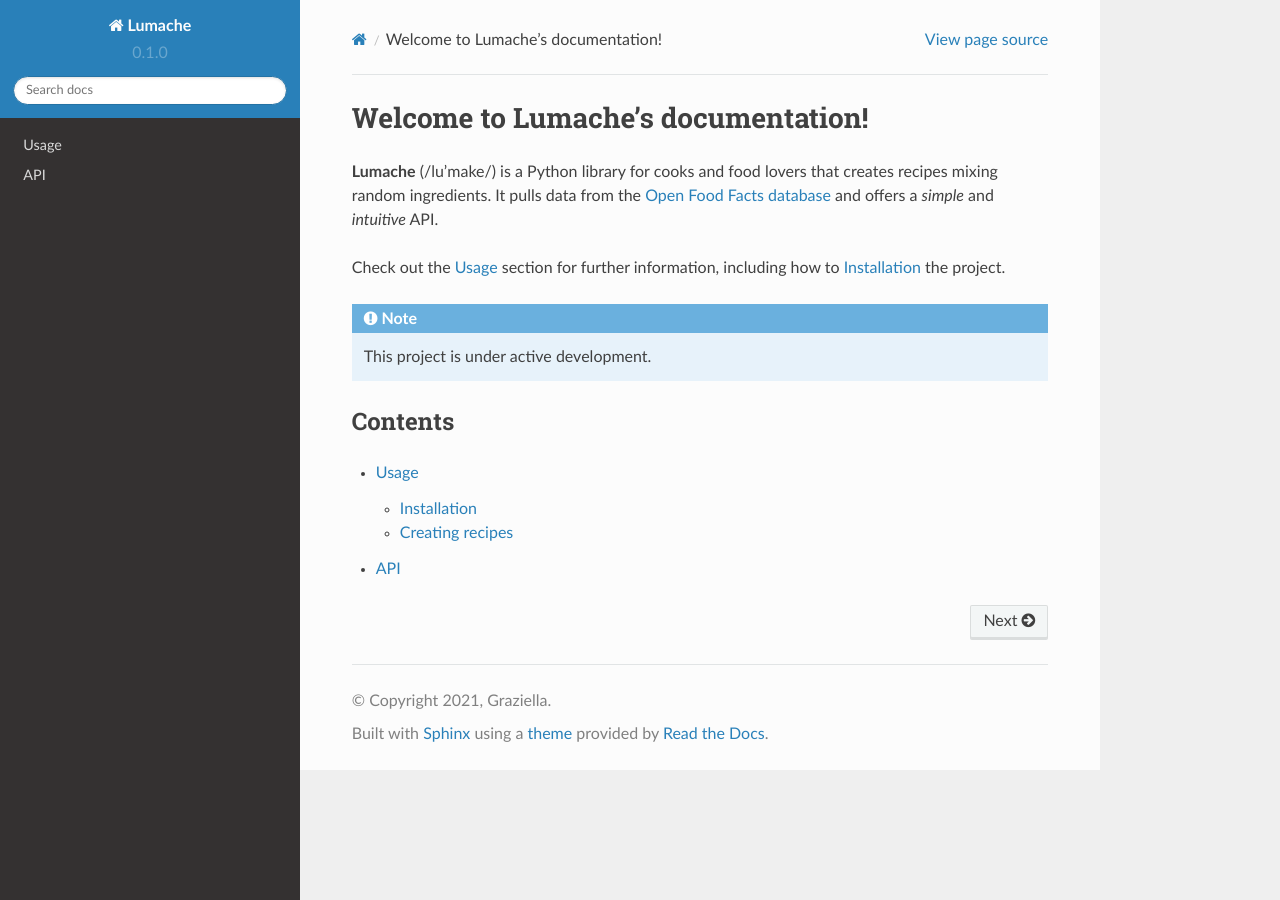
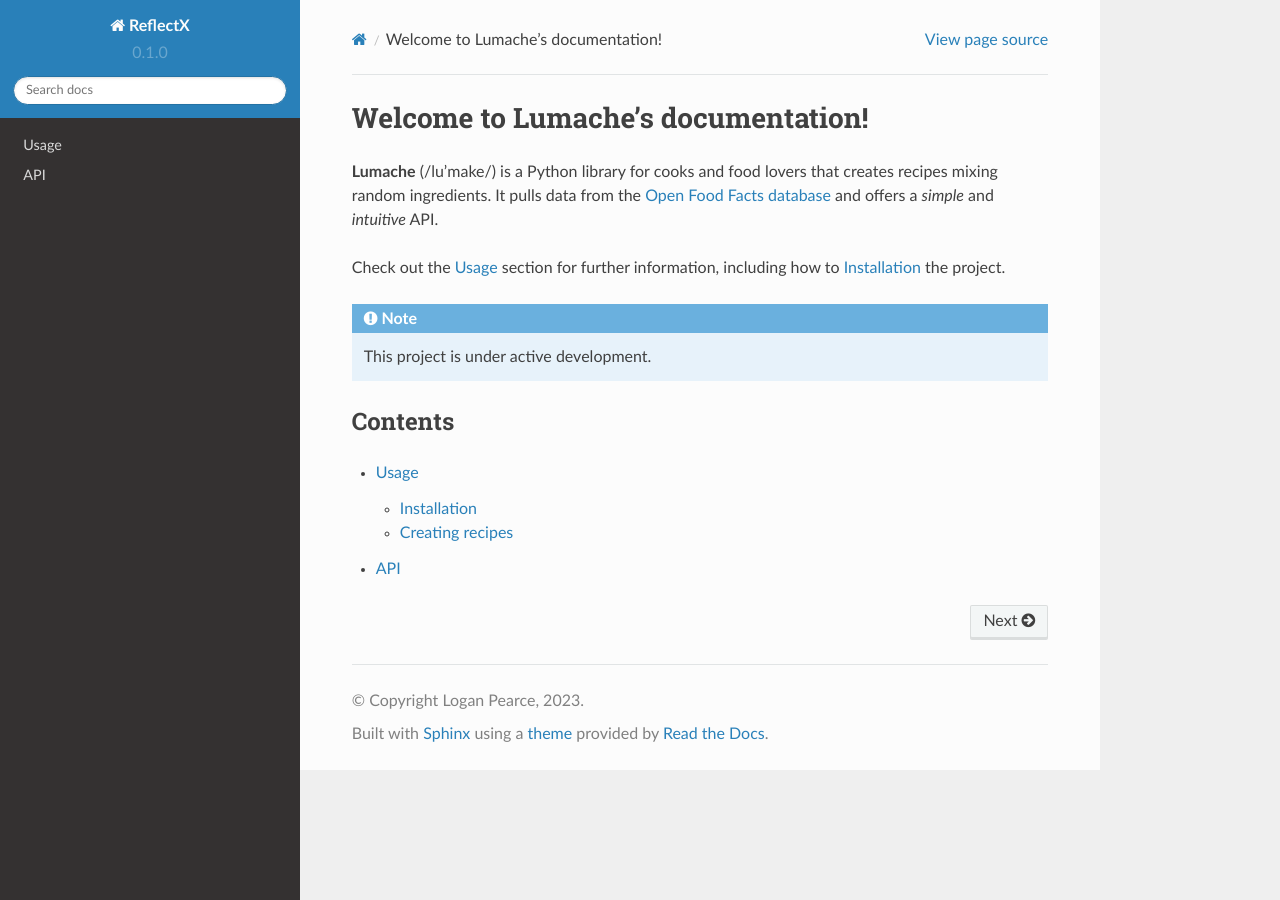
Before and after one commit to logan-pearce/ReflectX, a Sphinx documentation site: the page built from docs/source/index.rst, in a window 1280 px wide. Built offline with Sphinx 7.4.7 and the Read the Docs theme 2.0.0, drawn with Linux system fonts in a browser that asks for light colours.

Commit message:
update conf

```diff
--- a/docs/source/conf.py
+++ b/docs/source/conf.py
@@ -2,9 +2,9 @@
 
 # -- Project information
 
-project = 'Lumache'
-copyright = '2021, Graziella'
-author = 'Graziella'
+project = 'ReflectX'
+copyright = 'Logan Pearce, 2023'
+author = 'Logan Pearce'
 
 release = '0.1'
 version = '0.1.0'
@@ -29,7 +29,8 @@
 
 # -- Options for HTML output
 
-html_theme = 'sphinx_rtd_theme'
+extensions = [ "sphinx_rtd_theme", ]
+html_theme = "sphinx_rtd_theme"
 
 # -- Options for EPUB output
 epub_show_urls = 'footnote'
```
Also changed, not shown: 1 other file.
